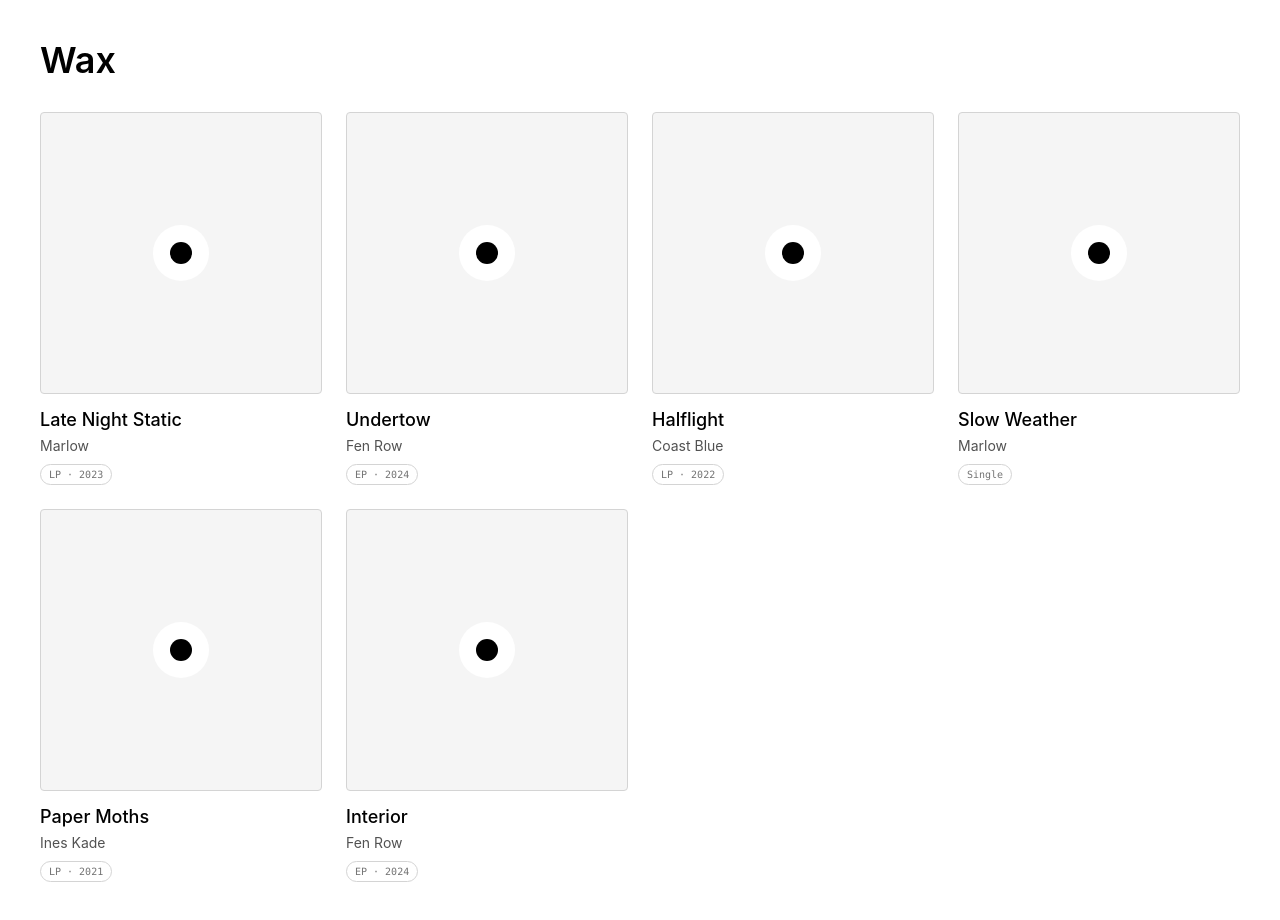
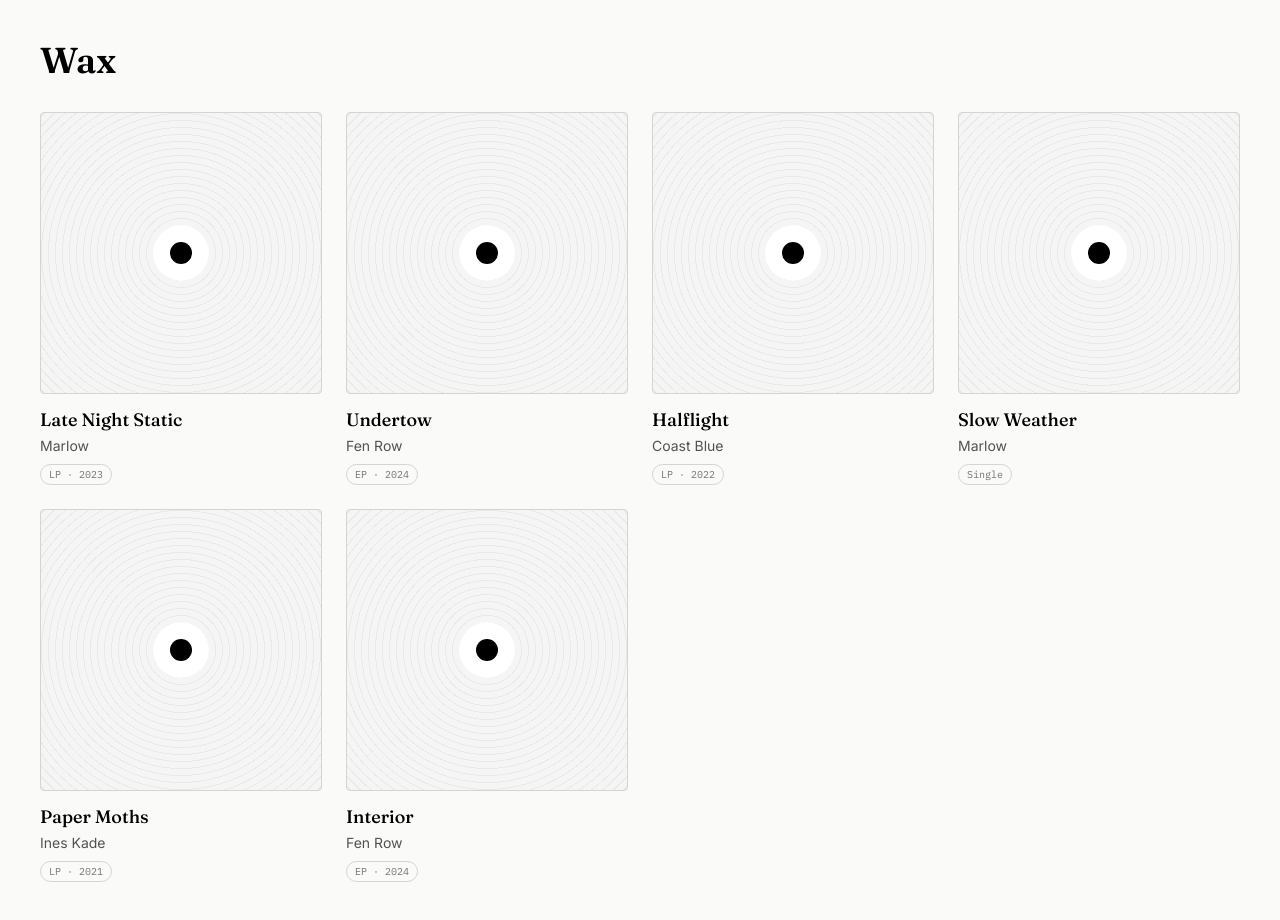
Before and after one commit to Baye-Brian1/Music-App, a React (Vite) app: page / in a window 1280 px wide. Built offline with nearby package versions, Linux system fonts and the light colour scheme.

Commit message:
did some ui touches

```diff
--- a/index.html
+++ b/index.html
@@ -4,6 +4,12 @@
     <meta charset="UTF-8" />
     <link rel="icon" type="image/svg+xml" href="/favicon.svg" />
     <meta name="viewport" content="width=device-width, initial-scale=1.0" />
+    <link rel="preconnect" href="https://fonts.googleapis.com" />
+    <link rel="preconnect" href="https://fonts.gstatic.com" crossorigin />
+    <link
+      href="https://fonts.googleapis.com/css2?family=Fraunces:opsz,wght@9..144,400;9..144,500;9..144,600&family=Inter:wght@400;500;600&family=IBM+Plex+Mono:wght@400;500&display=swap"
+      rel="stylesheet"
+    />
     <title>wax</title>
   </head>
   <body>
--- a/src/App.tsx
+++ b/src/App.tsx
@@ -3,8 +3,8 @@ import { albums } from "./data/albums"
 
 function App() {
   return(
-    <div className="min-h-screen bg-white text-black p-10">
-      <h1 className="text-4xl font-semibold mb-8">Wax</h1>
+    <div className="min-h-screen bg-[#fafaf8] text-black p-10">
+      <h1 className="text-4xl font-semibold font-display mb-8">Wax</h1>
       <div className="grid grid-cols-2 sm:grid-cols-3 lg:grid-cols-4 gap-6">
         {albums.map((album)=> (
           <AlbumCard key={album.name} album={album}/>
--- a/src/components/ui/AlbumCard.tsx
+++ b/src/components/ui/AlbumCard.tsx
@@ -11,7 +11,7 @@ function AlbumCard({ album }: AlbumCardProps) {
       className="aspect-square rounded border border-neutral-300 bg-neutral-100 relative overflow-hidden"
       style={{
         backgroundImage:
-          "repeating-radial-gradient(circle 50% 50%, transparent 0 6px, rgba(10, 10, 10, 0.05)6px 7px)"
+          "repeating-radial-gradient(circle at 50% 50%, transparent 0 6px, rgba(10, 10, 10, 0.05) 6px 7px)"
       }}
     >
       <div className="absolute inset-0 flex items-center justify-center">
@@ -21,8 +21,8 @@ function AlbumCard({ album }: AlbumCardProps) {
       </div>
     </div>
     <div className="pt-3">
-        <p className="text-lg font-medium">{album.name}</p>
-        <p className="text-sm text-neutral-600 mt-0.5">{album.artist}</p>
+        <p className="text-lg font-medium font-display">{album.name}</p>
+        <p className="text-sm font-sans text-neutral-600 mt-0.5">{album.artist}</p>
         <span className="inline-block text-[10px] font-mono mt-2 text-neutral-500 border border-neutral-300 rounded-full px-2 py-0.5">{album.tag}</span>
     </div>
   </div>
--- a/src/index.css
+++ b/src/index.css
@@ -4,3 +4,9 @@
 @import "@fontsource-variable/inter";
 
 @custom-variant dark (&:is(.dark *));
+
+@theme{
+  --font-display: "Fraunces", serif;
+  --font-sans: "Inter", sans-serif;
+  --font-mono: "IBM Plex Mono", monospace;
+}
```
